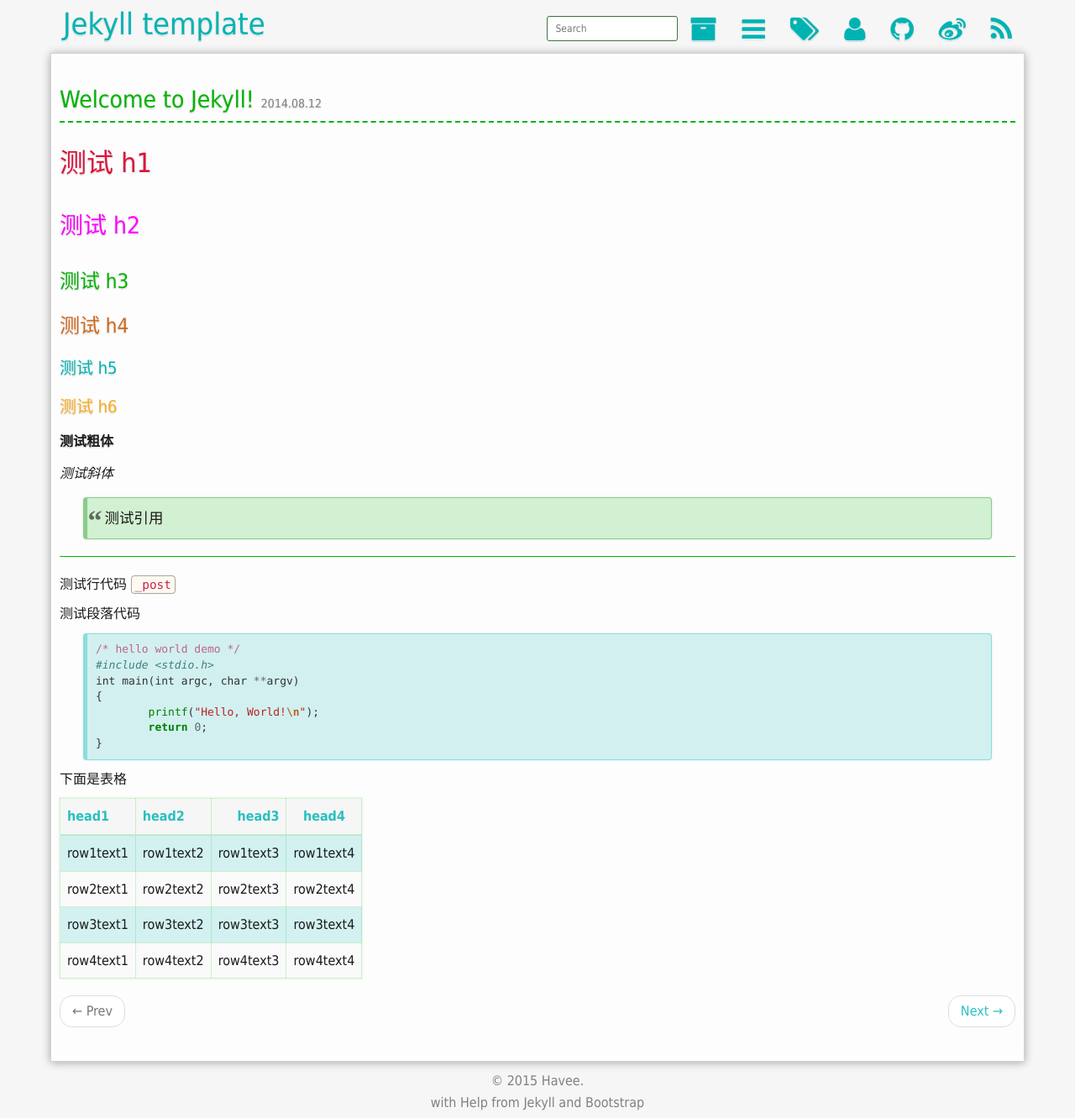
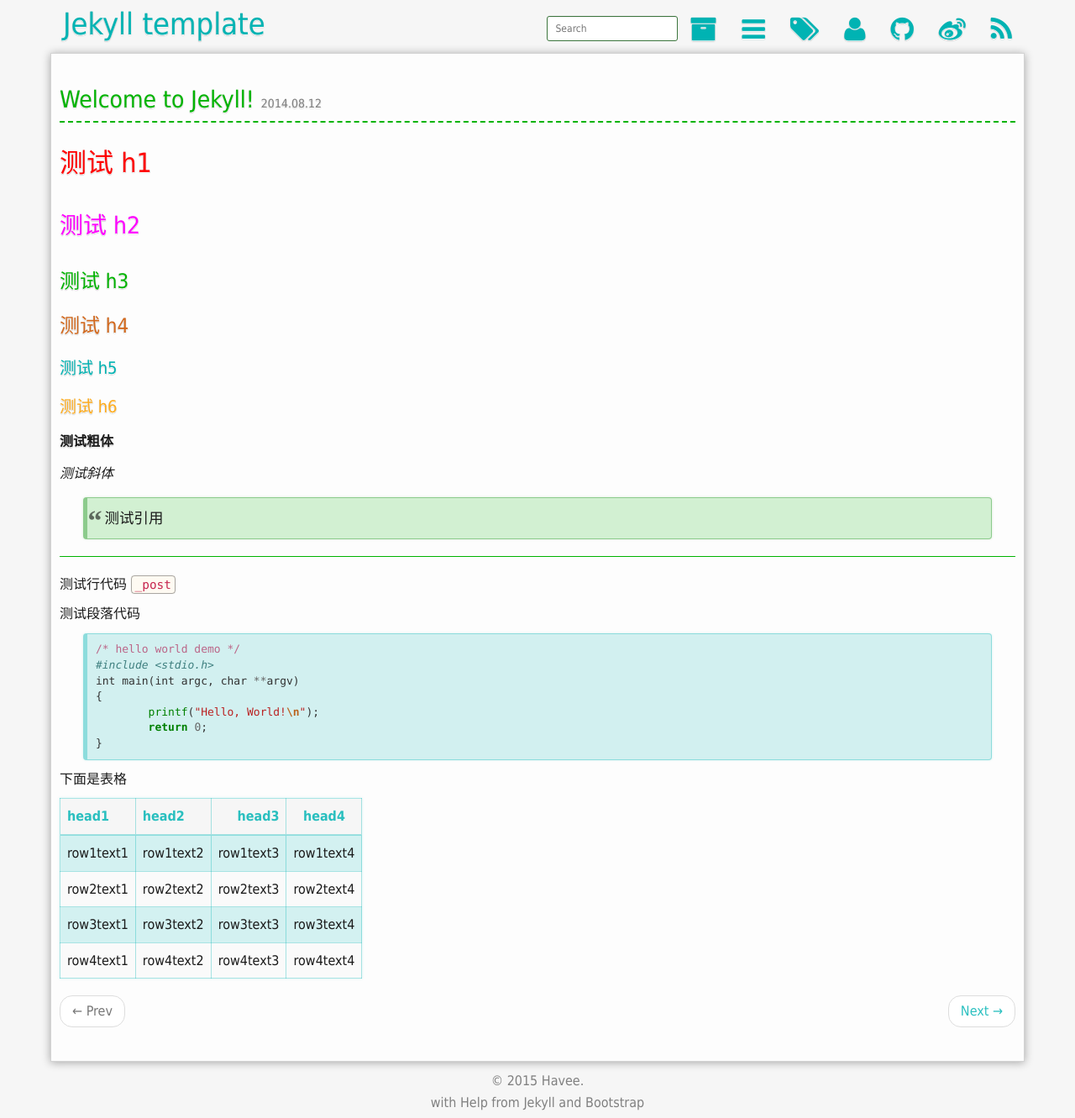
Before and after one commit to tgist/tgist.github.io, a Jekyll site: the page built from _posts/2014-08-12-welcome-to-jekyll.md, in a window 1280 px wide. Shown: the whole page at 84% size. Built offline with Jekyll 4.4.1, drawn with Linux system fonts in a browser that asks for light colours; Markdown is read by kramdown in place of the engine named in the settings.

Commit message:
update sass

```diff
--- a/assets/_sass/_custom.scss
+++ b/assets/_sass/_custom.scss
@@ -1,6 +1,6 @@
 /* define your color & font-size */
 
-$base01: crimson;
+$base01: red;
 $base02: fuchsia;
 $base03: green;
 $base04: chocolate;
--- a/assets/_sass/_havee.scss
+++ b/assets/_sass/_havee.scss
@@ -207,11 +207,11 @@
   max-width: 100%;
   margin-bottom: 20px;
   border-collapse: collapse;
-  border: 1px solid rgba(lighten($base03, 10%), $alpha);
-  box-shadow: 0 0 3px rgba(lighten($base03, 10%), $alpha);
+  border: 1px solid rgba(darken($base05, 15%), $alpha*2);
+  box-shadow: 0 0 3px rgba(darken($base05, 15%), $alpha);
   &:hover {
-    border: 1px solid rgba(lighten($base03, 10%), $alpha);
-    box-shadow: 0 0 5px rgba(lighten($base03, 10%), $alpha);
+    border: 1px solid rgba(darken($base05, 15%), $alpha*2);
+    box-shadow: 0 0 8px rgba(darken($base05, 15%), $alpha);
   }
   thead tr th {
 	vertical-align: bottom;
@@ -219,12 +219,12 @@
     color: rgba(darken($base05, 15%), $alpha*5);
 	border-width: 1px 1px 2px;
 	border-style: solid;
-	border-color: rgba(lighten($base03, 10%), $alpha);
+	border-color: rgba(darken($base05, 15%), $alpha*2);
   }
   tbody tr td {
     vertical-align: middle;
     padding: 8px;
-    border: 1px solid rgba(lighten($base03, 10%), $alpha);
+    border: 1px solid rgba(darken($base05, 15%), $alpha*2);
   }
   thead > tr {
     background-color: rgba(darken($base07, 10%), $alpha*2);
```
Also changed, not shown: about.md (+0 -18 lines).
